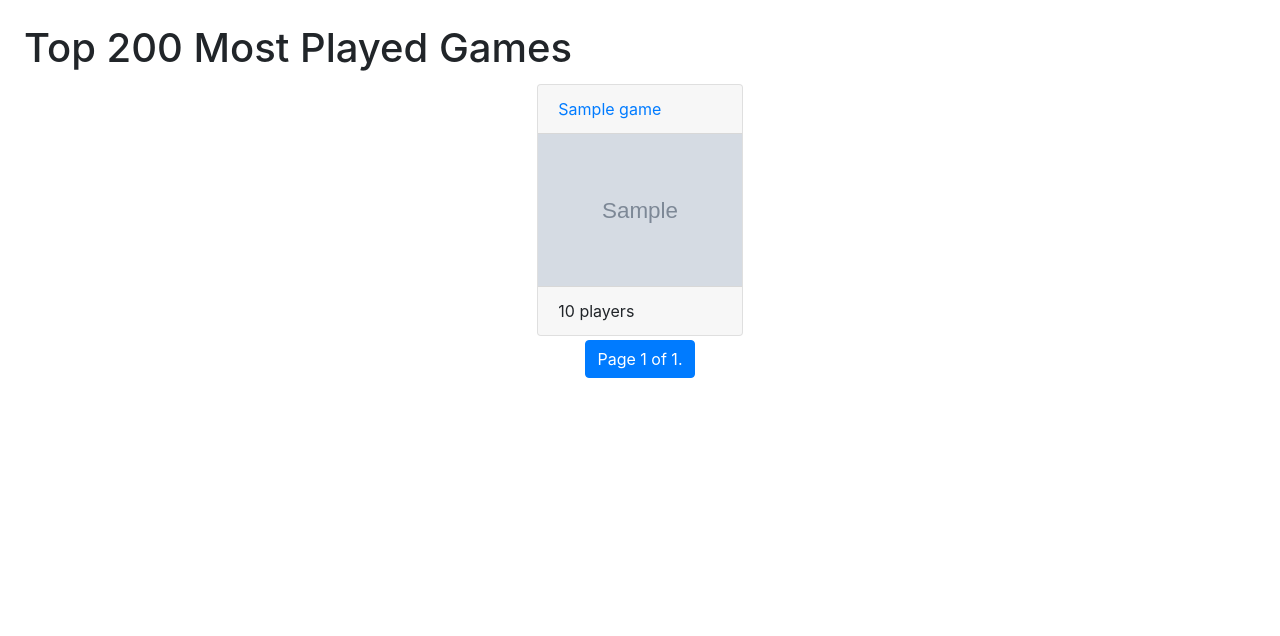
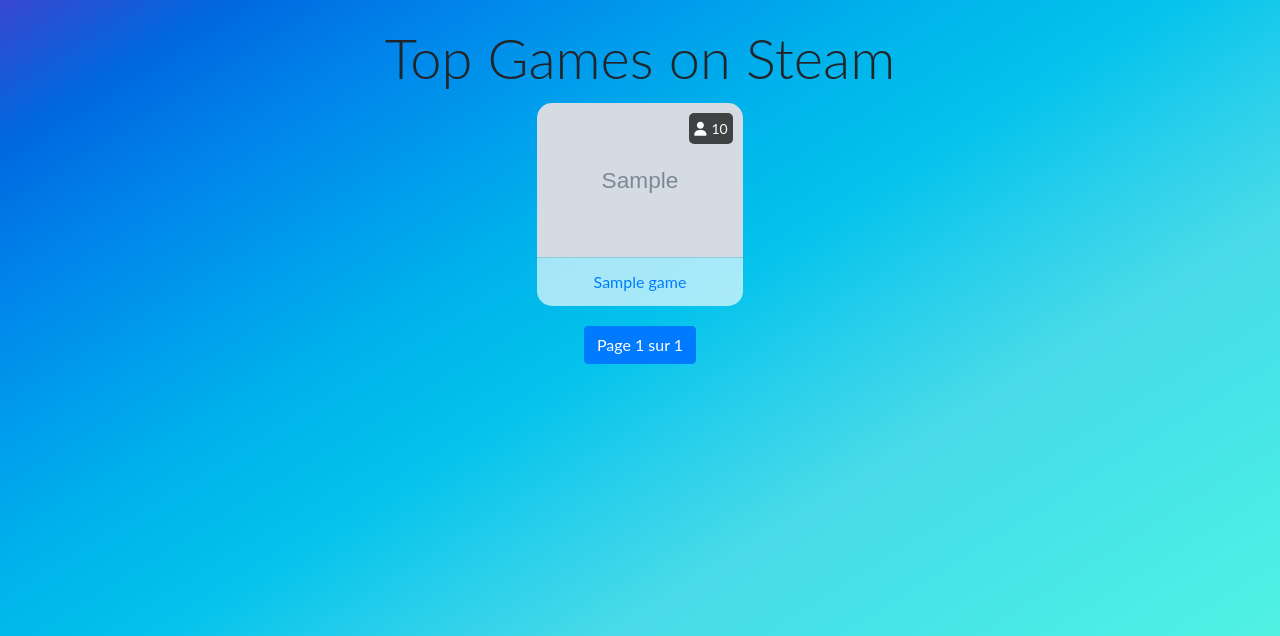
Before and after one commit to Clement-Julia/stema, a Django app: template game_app/templates/game_app/gamesDisplay.html in a window 1280 px wide. Shown: the top 636 px of the page. Run offline with Django 5.2, Linux system fonts and the light colour scheme; the template is opened without the code that fills it: most values are stand-ins (such as "Sample title", 1, 10 or a date in 2020); grey boxes marked "Sample" are stand-in pictures; parts of the project's set-up code (start-up, migrations or seed data) failed here and were passed over; some libraries are stand-ins or nearby versions.

Commit message:
update: display css & gameDetails v1

```diff
--- a/game_app/templates/game_app/gamesDisplay.html
+++ b/game_app/templates/game_app/gamesDisplay.html
@@ -1,46 +1,48 @@
 <!-- game_app/templates/game_app/gamesDisplay.html -->
 
 {% extends "base.html" %}
+{% load static %}
+{% load humanize %}
 
 {% block title %}Top 200 Most Played Games{% endblock %}
 
 {% block content %}
-    <h1 class="mt-4">Top 200 Most Played Games</h1>
+    <h1 class="mt-4 text-center display-4">Top Games on Steam</h1>
 
     <div class="d-flex flex-wrap justify-content-center">
         {% for game in games %}
-            <div class="card col-12 col-md-3 col-lg-2 m-1 p-0" id="game-{{ game.appid }}">
-                <div class="card-header">
+            <div class="card gameCard border-0 col-12 col-md-4 col-lg-3 col-xl-2 m-1 p-0" id="game-{{ game.appid }}">
+                <div class="card-body position-relative p-0">
+                    {% if game.header_image %}
+                    <img src="{{ game.header_image }}" alt="{{ game.name }} cover" class="cover-image w-100">
+                {% else %}
+                    <img src="{% static 'images/no_image.png' %}" alt="No image found" class="cover-image w-100">
+                {% endif %}
+                <div class="player-count position-absolute">
+                    <i class="fa-solid fa-user"></i> {{ game.players|intcomma }}
+                </div>
+
+                </div>
+                <div class="card-footer text-center">
                     <a href="{% url 'game_detail' game.appid %}">{{ game.name }}</a>
-                </div>
-                <div class="card-body p-0">
-                    {% if game.header_image %}
-                        <img src="{{ game.header_image }}" alt="{{ game.name }} cover" class="w-100">
-                    {% else %}
-                        {% load static %}
-                        <img src="{% static 'images/no_image.png' %}" alt="No image found" class="w-100">
-                    {% endif %}
-                </div>
-                <div class="card-footer">
-                    {{ game.current_players }} players
                 </div>
             </div>
         {% endfor %}
     </div>
 
-    <nav aria-label="Page navigation">
+    <div class="mt-3">
         <ul class="pagination justify-content-center">
             {% if games.has_previous %}
-                <li class="page-item"><a class="page-link" href="?page=1">&laquo; first</a></li>
-                <li class="page-item"><a class="page-link" href="?page={{ games.previous_page_number }}">previous</a></li>
+                <li class="page-item"><a class="page-link" href="?page=1">&laquo; début</a></li>
+                <li class="page-item"><a class="page-link" href="?page={{ games.previous_page_number }}">précédant</a></li>
             {% endif %}
 
-            <li class="page-item active"><span class="page-link">Page {{ games.number }} of {{ games.paginator.num_pages }}.</span></li>
+            <li class="page-item active"><span class="page-link">Page {{ games.number }} sur {{ games.paginator.num_pages }}</span></li>
 
             {% if games.has_next %}
-                <li class="page-item"><a class="page-link" href="?page={{ games.next_page_number }}">next</a></li>
-                <li class="page-item"><a class="page-link" href="?page={{ games.paginator.num_pages }}">last &raquo;</a></li>
+                <li class="page-item"><a class="page-link" href="?page={{ games.next_page_number }}">suivant</a></li>
+                <li class="page-item"><a class="page-link" href="?page={{ games.paginator.num_pages }}">fin &raquo;</a></li>
             {% endif %}
         </ul>
-    </nav>
+    </div>
 {% endblock %}
--- /dev/null
+++ b/static/css/style.css
@@ -0,0 +1,67 @@
+body {
+    min-height: 100%;
+    padding-top: 3.5rem;
+    margin: 0;
+    padding: 0;
+    font-family: 'Lato', sans-serif;
+    font-size: 1rem;
+    font-weight: 400;
+    line-height: 1.5;
+    text-align: left;
+    overflow-x: hidden;
+    background-attachment: fixed;
+    background-image: linear-gradient(to right bottom, #3747ce, #0068e0, #0084ea, #009dec, #00b4eb, #03c2ec, #29cfeb, #49dbe8, #47e3e8, #4aece6, #52f3e2, #5ffbdd);
+    background-size: 100%;
+    caret-color: transparent;
+    padding-bottom: 1rem;
+}
+
+.bg-steam-dark {
+    background-color: #171a21;
+}
+
+/* ------------------------------------------------------- Games Display ------------------------------------------------------- */
+.gameCard {
+    border-radius: 15px;
+    background-color: transparent;
+    position: relative;
+}
+.cover-image {
+    border-top-left-radius: 15px;
+    border-top-right-radius: 15px;
+}
+.gameCard .card-footer {
+    background: rgba(255, 255, 255, 0.65);
+    backdrop-filter: blur(10px);
+    -webkit-backdrop-filter: blur(10px);
+    border-bottom-left-radius: 15px;
+    border-bottom-right-radius: 15px;
+}
+.pagination > li > a {
+    background: rgba(255, 255, 255, 0.65);
+    backdrop-filter: blur(10px);
+    -webkit-backdrop-filter: blur(10px);
+    border: none
+}
+.pagination > li > a:hover {
+    background: rgba(255, 255, 255, 0.8);
+    backdrop-filter: blur(10px);
+    -webkit-backdrop-filter: blur(10px);
+    border: none
+}
+
+.player-count {
+    background-color: rgba(0, 0, 0, 0.7);
+    color: #fff;
+    padding: 5px;
+    border-radius: 5px;
+    display: flex;
+    align-items: center;
+    font-size: 14px;
+    top: 10px;
+    right: 10px;
+    position: absolute;
+}
+.player-count i {
+    margin-right: 5px;
+}
--- a/templates/base.html
+++ b/templates/base.html
@@ -8,10 +8,14 @@
     <title>{% block title %}My Django App{% endblock %}</title>
     <!-- Bootstrap CSS -->
     <link href="https://stackpath.bootstrapcdn.com/bootstrap/4.5.2/css/bootstrap.min.css" rel="stylesheet">
+    <!-- FontAwesome -->
+    <link rel="stylesheet" href="https://cdnjs.cloudflare.com/ajax/libs/font-awesome/6.0.0-beta3/css/all.min.css">
+
+    {% load static %}
+    <link href="{% static 'css/style.css' %}" rel="stylesheet">
 </head>
 <body>
     <div class="container-fluid px-4">
-        {% load static %}
         {% block content %}{% endblock %}
     </div>
     <!-- Bootstrap JS and dependencies -->
```
Also changed, not shown: game_app/controllers/GameController.py (+7 -8 lines), game_app/services/GameService.py (+52 -15 lines), game_app/templates/game_app/gameDetail.html (+41 -15 lines), game_app/templates/game_app/numberFilter.py (added, +11 -0 lines), stema/settings.py (+9 -0 lines), db.sqlite3.
